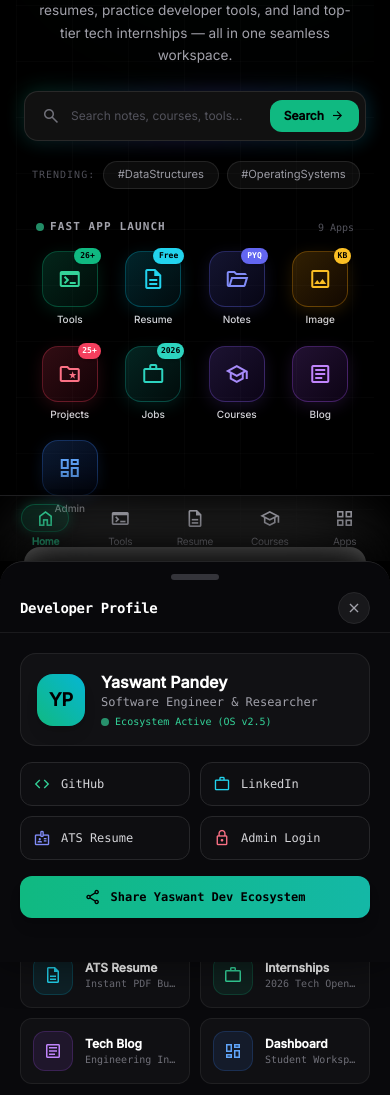
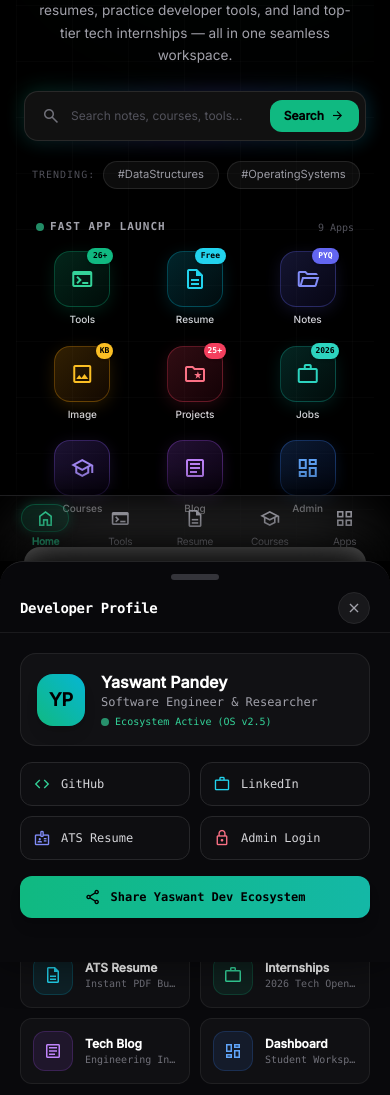
Before and after one commit to yaswantpandey/yaswant-dev, a PHP site: page /stitch_engihub_os/ in a window 390 px wide. Shown: the part 283-1378 px from the top of the page. Run offline with PHP 8.4, Linux system fonts and the light colour scheme; data comes from the database, SQL or seed files in the repository; some libraries are stand-ins or nearby versions.

Commit message:
feat(ui): Fast App Launch — 3-col grid on mobile, horizontal scroll on laptop

```diff
--- a/index.php
+++ b/index.php
@@ -391,20 +391,21 @@ nexus_head(
           <a href="<?= URL_TOOLS ?>" class="pill-tag shrink-0 active:scale-95">#CyberTools</a>
         </div>
 
-        <!-- ── Fast App Launch — 4×4 Vertical Grid ── -->
-        <div class="w-full max-w-sm mx-auto mb-8 px-2">
+        <!-- ── Fast App Launch — Responsive: 3×3 grid mobile | horizontal scroll laptop ── -->
+        <div class="w-full max-w-sm md:max-w-2xl mx-auto mb-8 px-2">
           <div class="flex items-center justify-between px-1 mb-4">
             <span class="text-[11px] font-mono uppercase tracking-widest text-zinc-400 font-semibold flex items-center gap-1.5">
               <span class="w-2 h-2 rounded-full bg-emerald-400 animate-pulse"></span> Fast App Launch
             </span>
-            <span class="text-[10px] font-mono text-zinc-600">9 Apps</span>
+            <span class="text-[10px] font-mono text-zinc-600 md:hidden">9 Apps</span>
+            <span class="text-[10px] font-mono text-zinc-600 hidden md:inline">Swipe horizontally &rarr;</span>
           </div>
 
-          <!-- 4-column grid -->
-          <div class="grid grid-cols-4 gap-y-5 gap-x-2">
+          <!-- Mobile: 3-col grid | Laptop: horizontal scroll flex -->
+          <div class="grid grid-cols-3 gap-y-5 gap-x-3 md:grid-cols-none md:flex md:flex-row md:items-center md:gap-4 md:overflow-x-auto md:no-scrollbar md:pb-2 md:snap-x">
 
             <!-- Tools -->
-            <a href="<?= URL_TOOLS ?>" class="fast-app-item flex flex-col items-center gap-1.5 group active:scale-90 transition-transform">
+            <a href="<?= URL_TOOLS ?>" class="fast-app-item flex flex-col items-center gap-1.5 group active:scale-90 transition-transform md:shrink-0 md:snap-start md:w-[66px]">
               <div class="relative w-14 h-14 p-3 rounded-2xl bg-gradient-to-br from-emerald-500/20 to-emerald-700/10 border border-emerald-500/30 flex items-center justify-center text-emerald-400 shadow-[0_4px_16px_rgba(16,185,129,0.15)] group-hover:scale-105 group-hover:border-emerald-400 transition-all">
                 <span class="material-symbols-outlined text-[24px]">terminal</span>
                 <span class="absolute -top-1 -right-1 bg-emerald-500 text-black text-[8px] font-black font-mono px-1.5 leading-4 rounded-full shadow">26+</span>
@@ -413,7 +414,7 @@ nexus_head(
             </a>
 
             <!-- Resume -->
-            <a href="<?= URL_RESUME ?>" class="fast-app-item flex flex-col items-center gap-1.5 group active:scale-90 transition-transform">
+            <a href="<?= URL_RESUME ?>" class="fast-app-item flex flex-col items-center gap-1.5 group active:scale-90 transition-transform md:shrink-0 md:snap-start md:w-[66px]">
               <div class="relative w-14 h-14 p-3 rounded-2xl bg-gradient-to-br from-cyan-500/20 to-cyan-700/10 border border-cyan-500/30 flex items-center justify-center text-cyan-400 shadow-[0_4px_16px_rgba(6,182,212,0.15)] group-hover:scale-105 group-hover:border-cyan-400 transition-all">
                 <span class="material-symbols-outlined text-[24px]">description</span>
                 <span class="absolute -top-1 -right-1 bg-cyan-400 text-black text-[8px] font-black font-mono px-1.5 leading-4 rounded-full shadow">Free</span>
@@ -422,7 +423,7 @@ nexus_head(
             </a>
 
             <!-- Notes -->
-            <a href="<?= URL_RESOURCES ?>" class="fast-app-item flex flex-col items-center gap-1.5 group active:scale-90 transition-transform">
+            <a href="<?= URL_RESOURCES ?>" class="fast-app-item flex flex-col items-center gap-1.5 group active:scale-90 transition-transform md:shrink-0 md:snap-start md:w-[66px]">
               <div class="relative w-14 h-14 p-3 rounded-2xl bg-gradient-to-br from-indigo-500/20 to-indigo-700/10 border border-indigo-500/30 flex items-center justify-center text-indigo-400 shadow-[0_4px_16px_rgba(99,102,241,0.15)] group-hover:scale-105 group-hover:border-indigo-400 transition-all">
                 <span class="material-symbols-outlined text-[24px]">folder_open</span>
                 <span class="absolute -top-1 -right-1 bg-indigo-500 text-white text-[8px] font-bold font-mono px-1.5 leading-4 rounded-full shadow">PYQ</span>
@@ -431,7 +432,7 @@ nexus_head(
             </a>
 
             <!-- Image -->
-            <a href="<?= URL_IMAGE ?>" class="fast-app-item flex flex-col items-center gap-1.5 group active:scale-90 transition-transform">
+            <a href="<?= URL_IMAGE ?>" class="fast-app-item flex flex-col items-center gap-1.5 group active:scale-90 transition-transform md:shrink-0 md:snap-start md:w-[66px]">
               <div class="relative w-14 h-14 p-3 rounded-2xl bg-gradient-to-br from-amber-500/20 to-amber-700/10 border border-amber-500/30 flex items-center justify-center text-amber-400 shadow-[0_4px_16px_rgba(245,158,11,0.15)] group-hover:scale-105 group-hover:border-amber-400 transition-all">
                 <span class="material-symbols-outlined text-[24px]">image</span>
                 <span class="absolute -top-1 -right-1 bg-amber-400 text-black text-[8px] font-black font-mono px-1 leading-4 rounded-full shadow">KB</span>
@@ -440,7 +441,7 @@ nexus_head(
             </a>
 
             <!-- Projects -->
-            <a href="<?= URL_PROJECT ?>" class="fast-app-item flex flex-col items-center gap-1.5 group active:scale-90 transition-transform">
+            <a href="<?= URL_PROJECT ?>" class="fast-app-item flex flex-col items-center gap-1.5 group active:scale-90 transition-transform md:shrink-0 md:snap-start md:w-[66px]">
               <div class="relative w-14 h-14 p-3 rounded-2xl bg-gradient-to-br from-rose-500/20 to-rose-700/10 border border-rose-500/30 flex items-center justify-center text-rose-400 shadow-[0_4px_16px_rgba(244,63,94,0.15)] group-hover:scale-105 group-hover:border-rose-400 transition-all">
                 <span class="material-symbols-outlined text-[24px]">folder_special</span>
                 <span class="absolute -top-1 -right-1 bg-rose-500 text-white text-[8px] font-bold font-mono px-1 leading-4 rounded-full shadow">25+</span>
@@ -449,7 +450,7 @@ nexus_head(
             </a>
 
             <!-- Internships -->
-            <a href="<?= URL_INTERNSHIPS ?>" class="fast-app-item flex flex-col items-center gap-1.5 group active:scale-90 transition-transform">
+            <a href="<?= URL_INTERNSHIPS ?>" class="fast-app-item flex flex-col items-center gap-1.5 group active:scale-90 transition-transform md:shrink-0 md:snap-start md:w-[66px]">
               <div class="relative w-14 h-14 p-3 rounded-2xl bg-gradient-to-br from-teal-500/20 to-teal-700/10 border border-teal-500/30 flex items-center justify-center text-teal-400 shadow-[0_4px_16px_rgba(20,184,166,0.15)] group-hover:scale-105 group-hover:border-teal-400 transition-all">
                 <span class="material-symbols-outlined text-[24px]">work</span>
                 <span class="absolute -top-1 -right-1 bg-teal-400 text-black text-[8px] font-bold font-mono px-1 leading-4 rounded-full shadow">2026</span>
@@ -458,7 +459,7 @@ nexus_head(
             </a>
 
             <!-- Courses -->
-            <a href="<?= URL_COURSES ?>" class="fast-app-item flex flex-col items-center gap-1.5 group active:scale-90 transition-transform">
+            <a href="<?= URL_COURSES ?>" class="fast-app-item flex flex-col items-center gap-1.5 group active:scale-90 transition-transform md:shrink-0 md:snap-start md:w-[66px]">
               <div class="relative w-14 h-14 p-3 rounded-2xl bg-gradient-to-br from-violet-500/20 to-violet-700/10 border border-violet-500/30 flex items-center justify-center text-violet-400 shadow-[0_4px_16px_rgba(139,92,246,0.15)] group-hover:scale-105 group-hover:border-violet-400 transition-all">
                 <span class="material-symbols-outlined text-[24px]">school</span>
               </div>
@@ -466,7 +467,7 @@ nexus_head(
             </a>
 
             <!-- Blog -->
-            <a href="<?= URL_BLOG ?>" class="fast-app-item flex flex-col items-center gap-1.5 group active:scale-90 transition-transform">
+            <a href="<?= URL_BLOG ?>" class="fast-app-item flex flex-col items-center gap-1.5 group active:scale-90 transition-transform md:shrink-0 md:snap-start md:w-[66px]">
               <div class="relative w-14 h-14 p-3 rounded-2xl bg-gradient-to-br from-purple-500/20 to-purple-700/10 border border-purple-500/30 flex items-center justify-center text-purple-400 shadow-[0_4px_16px_rgba(168,85,247,0.15)] group-hover:scale-105 group-hover:border-purple-400 transition-all">
                 <span class="material-symbols-outlined text-[24px]">article</span>
               </div>
@@ -474,7 +475,7 @@ nexus_head(
             </a>
 
             <!-- Dashboard -->
-            <a href="<?= URL_DASHBOARD ?>" class="fast-app-item flex flex-col items-center gap-1.5 group active:scale-90 transition-transform">
+            <a href="<?= URL_DASHBOARD ?>" class="fast-app-item flex flex-col items-center gap-1.5 group active:scale-90 transition-transform md:shrink-0 md:snap-start md:w-[66px]">
               <div class="relative w-14 h-14 p-3 rounded-2xl bg-gradient-to-br from-blue-500/20 to-blue-700/10 border border-blue-500/30 flex items-center justify-center text-blue-400 shadow-[0_4px_16px_rgba(59,130,246,0.15)] group-hover:scale-105 group-hover:border-blue-400 transition-all">
                 <span class="material-symbols-outlined text-[24px]">dashboard</span>
               </div>
@@ -483,6 +484,7 @@ nexus_head(
 
           </div>
         </div>
+
 
         <!-- CTA Buttons -->
         <div class="flex flex-col sm:flex-row items-center justify-center gap-3 w-full max-w-sm sm:max-w-none mx-auto">
```
